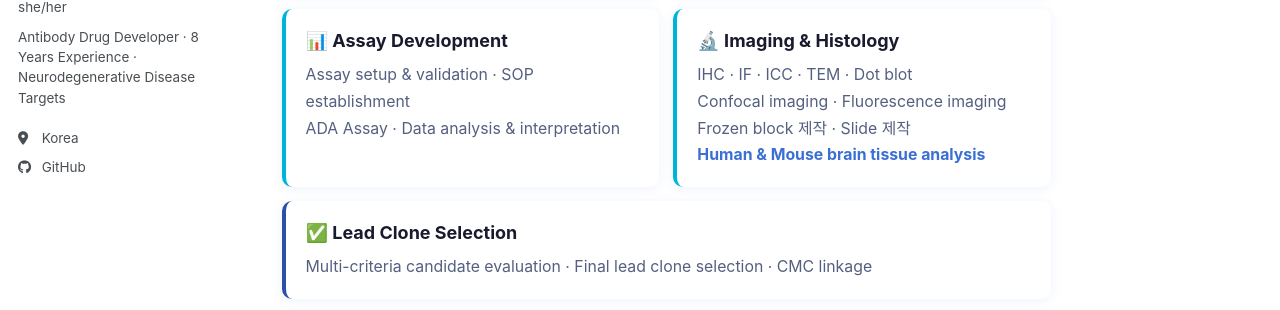
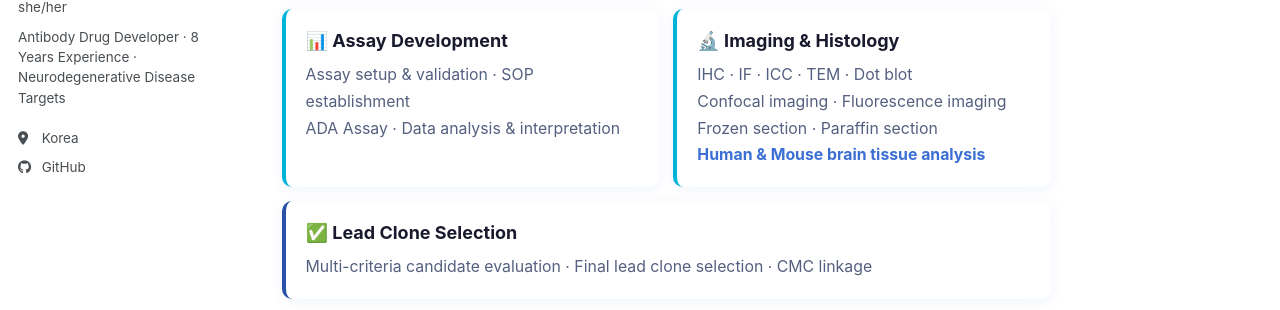
Before and after one commit to hyesu91/hyesu91.github.io, a Jekyll site: the page built from _pages/about.md, in a window 1280 px wide and 900 px high, scrolled down 1362 px. Shown: the part 321-631 px from the top of the window. Built offline with Jekyll 4.4.1, drawn with Linux system fonts in a browser that asks for light colours; a script bundle is joined from its source files by our own code; library files that are not in the unit come from our copies.

Commit message:
Replace frozen/slide prep with Frozen & Paraffin section analysis

```diff
--- a/_pages/about.md
+++ b/_pages/about.md
@@ -106,7 +106,7 @@ Full-cycle experience from antigen production → candidate screening → lead c
 
   <div style="background:#fff; border-radius:10px; padding:18px 20px; box-shadow:0 2px 12px rgba(59,111,212,0.09); border-left:4px solid #00b4d8;">
     <div style="font-weight:700; color:#1a1a2e; margin-bottom:8px;">🔬 Imaging & Histology</div>
-    <div style="font-size:0.88rem; color:#556080; line-height:1.7;">IHC · IF · ICC · TEM · Dot blot<br>Confocal imaging · Fluorescence imaging<br>Frozen block 제작 · Slide 제작<br><strong style="color:#3b6fd4;">Human & Mouse brain tissue analysis</strong></div>
+    <div style="font-size:0.88rem; color:#556080; line-height:1.7;">IHC · IF · ICC · TEM · Dot blot<br>Confocal imaging · Fluorescence imaging<br>Frozen section · Paraffin section<br><strong style="color:#3b6fd4;">Human & Mouse brain tissue analysis</strong></div>
   </div>
 
   <div style="background:#fff; border-radius:10px; padding:18px 20px; box-shadow:0 2px 12px rgba(59,111,212,0.09); border-left:4px solid #2a50a8; grid-column:1/-1;">
```
